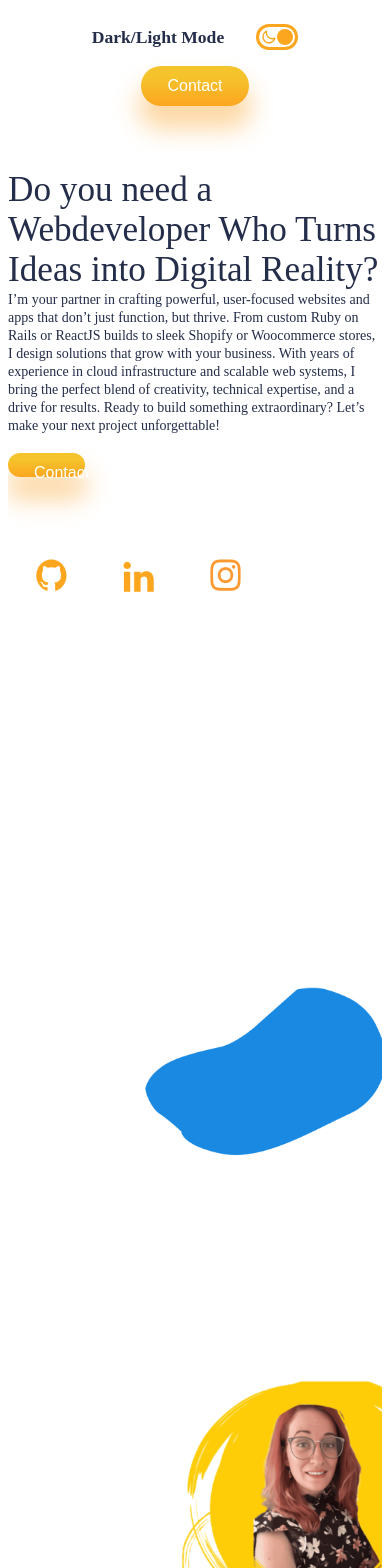
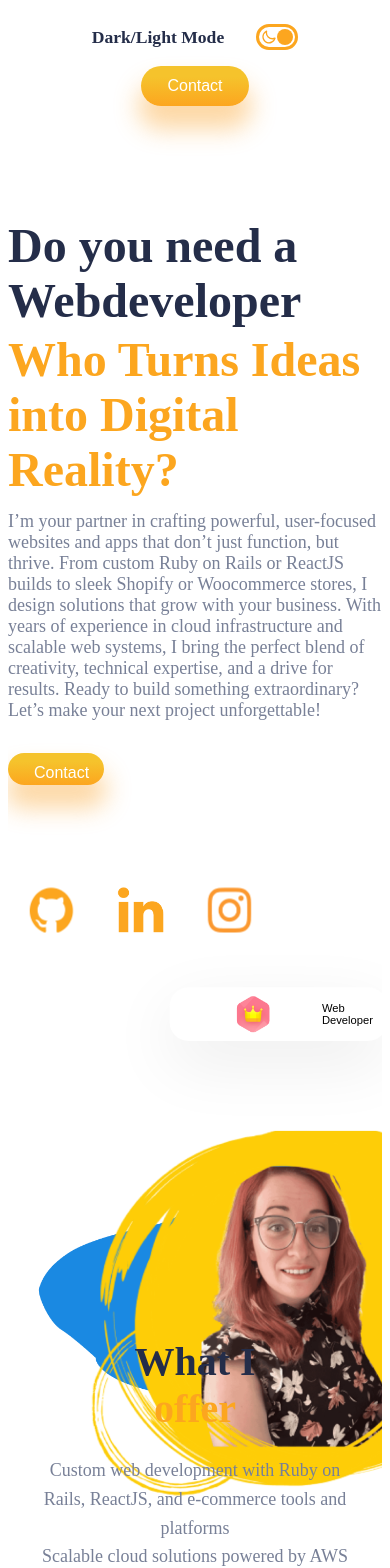
Before and after one commit to sz-katzz3/portfoliostarter, a React (Create React App) app: page / in a window 390 px wide. Shown: the top 1568 px of the page. Built offline with nearby package versions, Linux system fonts and the light colour scheme.

Commit message:
intro fix

```diff
--- a/src/components/Intro/Intro.css
+++ b/src/components/Intro/Intro.css
@@ -1,8 +1,8 @@
 .Intro {
   display: flex;
-  height: 70vh;
-  margin-top: 4rem;
-  gap: 2rem;
+  height: 77vh;
+  margin-top: 6rem;
+
 }
 
 /* left side styling */
@@ -11,31 +11,49 @@
   position: relative;
   flex: 1;
   flex-direction: column;
-  gap: 1.5rem;
+  gap: 2rem;
+}
+.i-name {
+  display: flex;
+  flex-direction: column;
+  gap: 0.25rem;
+}
+.i-name > :nth-child(1) {
+  color: var(--black);
+  font-weight: bold;
+  font-size: 3rem;
 }
 
-.i-name > :nth-child(1),
+
 .i-name > :nth-child(2) {
-  font-size: 2.5rem;
+  color: var(--orange);
+  font-weight: bold;
+  font-size: 3rem;
 }
 
 .i-name > :nth-child(3) {
-  font-size: 16px;
-  margin-top: 8px;
+  font-weight: 100;
+  font-size: 18px;
+  color: var(--gray);
+  margin-top: 10px;
 }
 
 .i-button {
-  width: 5.5rem;
-  height: 1.8rem;
+  width: 6rem;
+  height: 2rem;
 }
 
 .i-icons {
-  margin-top: 2.5rem;
-  gap: 0;
+  margin-top: 3rem;
+  display: flex;
+  gap: 0rem;
 }
 
 .i-icons > * {
-  transform: scale(0.45);
+  transform: scale(0.5);
+}
+.i-icons > *:hover {
+  cursor: pointer;
 }
 
 /* right side styling */
@@ -43,142 +61,67 @@
   flex: 1;
   position: relative;
 }
-
+.i-right > * {
+  position: absolute;
+  z-index: 1;
+}
 .i-right > :nth-child(1) {
-  transform: scale(0.6);
-  left: -18%;
-  top: -12%;
+  transform: scale(0.69);
+  left: -15%;
+  top: -9%;
 }
 
 .i-right > :nth-child(2) {
-  top: -3.8rem;
-  transform: scale(0.58);
-  left: -2.5rem;
+  top: -4.6rem;
+  transform: scale(0.67);
+  left: -3rem;
 }
 
 .i-right > :nth-child(3) {
-  transform: scale(1.2);
-  left: 25%;
+  transform: scale(1.4);
+  left: 28%;
 }
 
 .i-right > :nth-child(4) {
-  transform: scale(0.55);
-  top: -16%;
-  left: -22%;
+  transform: scale(0.62);
+  top: -19%;
+  left: -24%;
+  border-radius: 50%;
+  padding: 0;
 }
 
+/* blur */
 .blur {
-  width: 18rem;
-  height: 11rem;
-  top: -15%;
-  left: 52%;
-}
+  position: absolute;
+  width: 22rem;
+  height: 14rem;
+  border-radius: 50%;
+  background: #edd0ff;
+  filter: blur(212px);
+  z-index: -9;
+  top: -18%;
+  left: 56%;
+  filter: blur(72px);
 
-@media screen and (max-width: 768px) {
-  .Intro {
-    height: 60vh;
-    margin-top: 3rem;
-    gap: 1.5rem;
-  }
-
-  .i-name > :nth-child(1),
-  .i-name > :nth-child(2) {
-    font-size: 2rem;
-  }
-
-  .i-name > :nth-child(3) {
-    font-size: 14px;
-    margin-top: 6px;
-  }
-
-  .i-button {
-    width: 5rem;
-    height: 1.6rem;
-  }
-
-  .i-icons {
-    margin-top: 2rem;
-  }
-
-  .i-icons > * {
-    transform: scale(0.4);
-  }
-
-  .i-right > :nth-child(1) {
-    transform: scale(0.5);
-    left: -20%;
-    top: -14%;
-  }
-
-  .i-right > :nth-child(2) {
-    top: -3rem;
-    transform: scale(0.5);
-    left: -2rem;
-  }
-
-  .i-right > :nth-child(3) {
-    transform: scale(1);
-    left: 22%;
-  }
-
-  .i-right > :nth-child(4) {
-    transform: scale(0.5);
-    top: -13%;
-    left: -20%;
-  }
-
-  .blur {
-    width: 14rem;
-    height: 9rem;
-    top: -12%;
-    left: 48%;
-  }
 }
 
 @media screen and (max-width: 480px) {
   .Intro {
     flex-direction: column;
-    gap: 5rem;
-    height: auto;
-  }
-
-  .i-left {
-    gap: 1.2rem;
-  }
-
-  .i-name > :nth-child(1),
-  .i-name > :nth-child(2) {
-    font-size: 2.2rem;
-  }
-
-  .i-name > :nth-child(3) {
-    font-size: 14px;
-    margin-top: 6px;
-  }
-
-  .i-button {
-    width: 4.8rem;
-    height: 1.5rem;
-  }
-
-  .i-icons {
-    margin-top: 1.8rem;
-  }
-
-  .i-icons > * {
-    transform: scale(0.35);
+    gap: 7rem;
+    height: 64rem;
   }
 
   .i-right {
-    transform: scale(0.7);
-    left: -2.5rem;
+    transform: scale(0.8);
+    left: -3rem;
   }
 
   .i-right .blur {
     display: none;
   }
-
-  .floating-div:nth-of-type(1) {
-    top: -5.5rem !important;
+  .floating-div:nth-of-type(1){
+    /* display: none; */
+    top: -7rem !important;;
   }
 }
```
